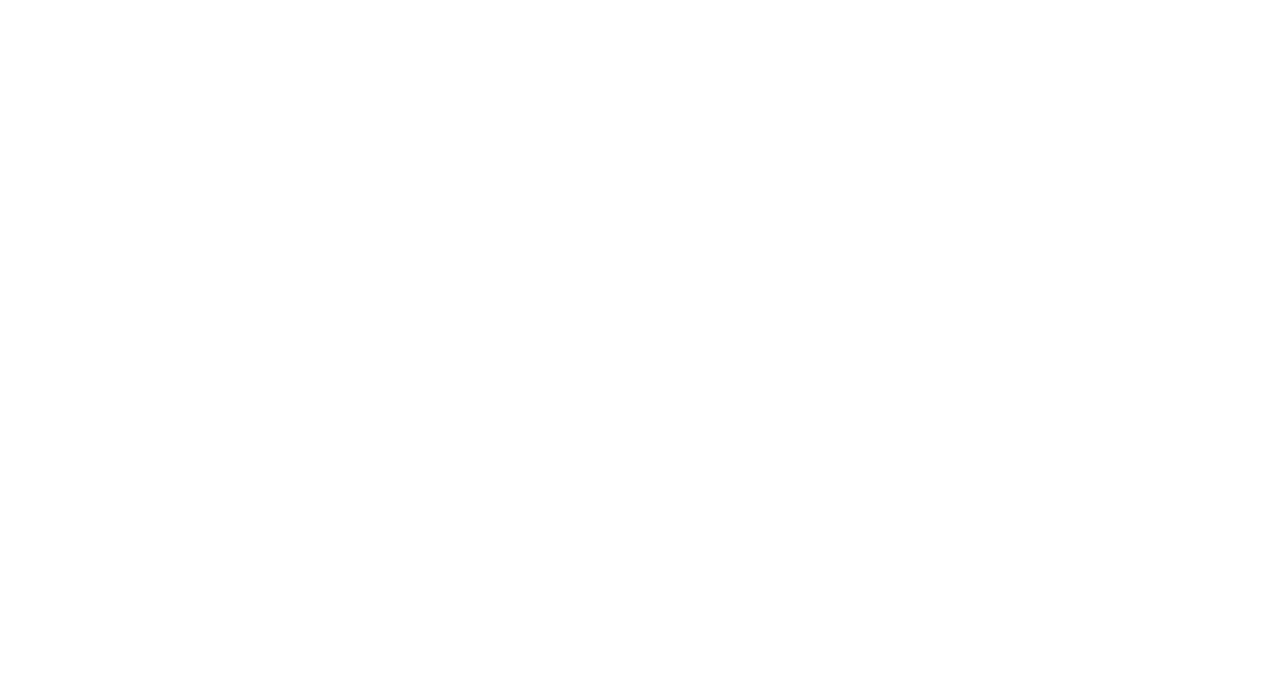
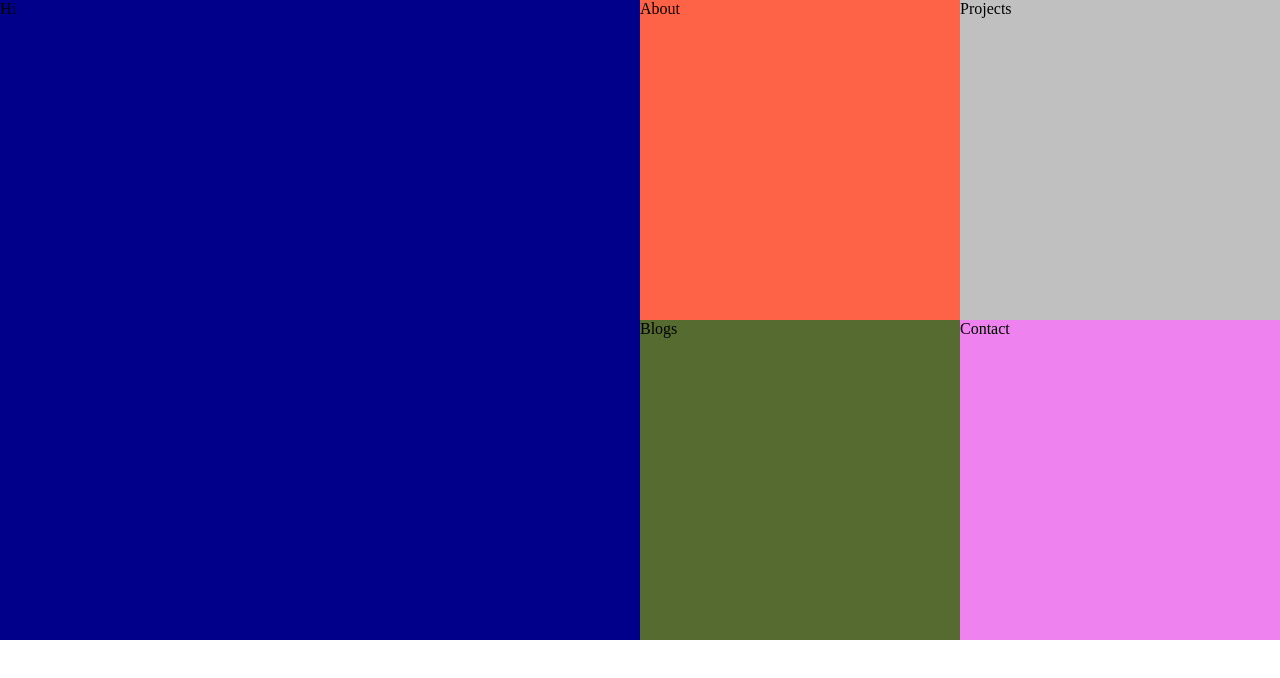
Before and after one commit to akishtp/KIRSCHBERG-Portfolio, a plain HTML site: page index.html in a window 1280 px wide. Drawn offline with Linux system fonts and the light colour scheme.

Commit message:
blocks ready

```diff
--- a/index.html
+++ b/index.html
@@ -3,10 +3,23 @@
     <meta charset="UTF-8" />
     <meta http-equiv="X-UA-Compatible" content="IE=edge" />
     <meta name="viewport" content="width=device-width, initial-scale=1.0" />
-    <title>Document</title>
+    <link rel="stylesheet" href="style.css" />
+    <title>Potfolio</title>
   </head>
   <body>
-    <div class="landing"></div>
+    <div class="landing">
+      <div class="left-side">Hi</div>
+      <div class="right-side">
+        <div class="top-part">
+          <div class="top-left">About</div>
+          <div class="top-right">Projects</div>
+        </div>
+        <div class="bottom-part">
+          <div class="bottom-left">Blogs</div>
+          <div class="bottom-right">Contact</div>
+        </div>
+      </div>
+    </div>
     <div class="about"></div>
     <div class="projects"></div>
     <div class="contact"></div>
--- /dev/null
+++ b/style.css
@@ -0,0 +1,44 @@
+* {
+  padding: 0;
+  margin: 0;
+  box-sizing: border-box;
+}
+.landing {
+  min-height: calc(100vw / 2);
+  display: flex;
+  background-color: aquamarine;
+}
+.left-side {
+  width: 50%;
+  height: calc(100vw / 2);
+  background-color: darkblue;
+}
+.right-side {
+  width: 50%;
+  height: calc(100vw / 2);
+  background-color: darkorange;
+}
+.top-part {
+  display: flex;
+  height: 50%;
+}
+.top-left {
+  width: 50%;
+  background-color: tomato;
+}
+.top-right {
+  width: 50%;
+  background-color: silver;
+}
+.bottom-part {
+  display: flex;
+  height: 50%;
+}
+.bottom-left {
+  width: 50%;
+  background-color: darkolivegreen;
+}
+.bottom-right {
+  width: 50%;
+  background-color: violet;
+}
```
